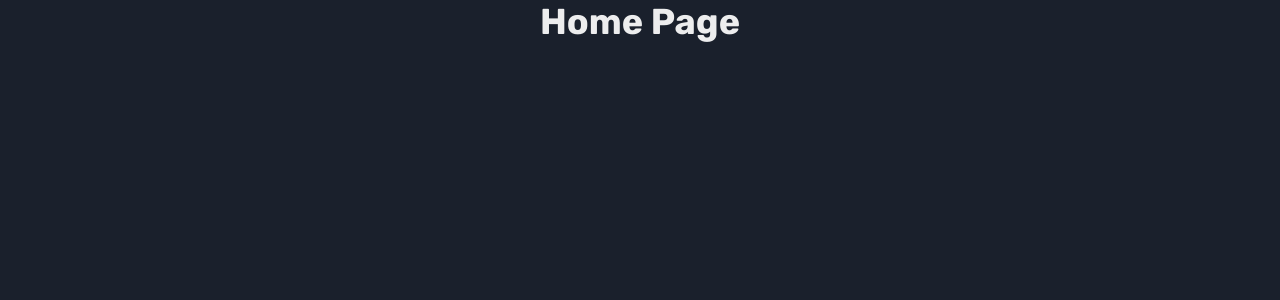
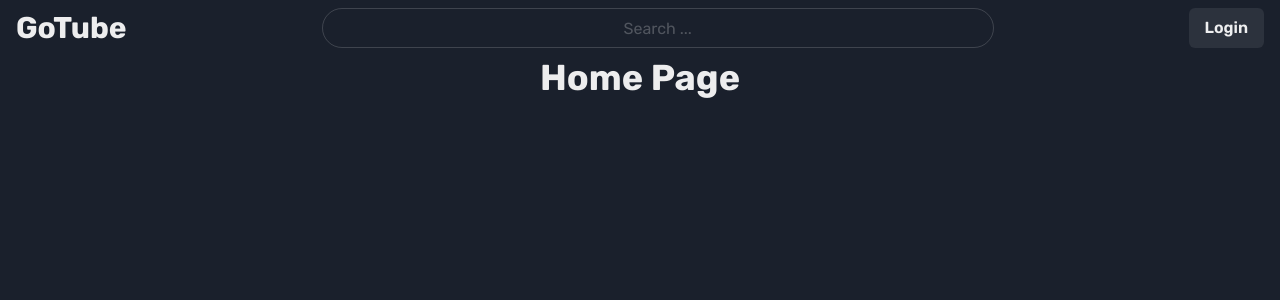
Before and after one commit to protomem/gotube, a Next.js app in the folder web/: page / in a window 1280 px wide. Shown: the top 300 px of the page. Built offline with nearby package versions, Linux system fonts and the light colour scheme.

Commit message:
feat(web): add main-layout and app-bar

```diff
--- a/web/package.json
+++ b/web/package.json
@@ -18,7 +18,8 @@
     "framer-motion": "^11.0.3",
     "next": "14.1.0",
     "react": "^18",
-    "react-dom": "^18"
+    "react-dom": "^18",
+    "react-icons": "^5.0.1"
   },
   "devDependencies": {
     "@tanstack/eslint-plugin-query": "^5.18.1",
--- /dev/null
+++ b/web/src/layouts/main-layout.tsx
@@ -0,0 +1,19 @@
+import { ReactNode } from "react";
+import { Box, Flex } from "@chakra-ui/react";
+
+interface Props {
+  appbar: ReactNode;
+  children: ReactNode;
+}
+
+export default function MainLayout({ appbar, children }: Props) {
+  return (
+    <Flex w="100%" h="100svh" direction="column">
+      <Box h="7svh">{appbar}</Box>
+
+      <Box h="93svh" overflowY="auto">
+        {children}
+      </Box>
+    </Flex>
+  );
+}
--- a/web/src/pages/index.tsx
+++ b/web/src/pages/index.tsx
@@ -1,9 +1,13 @@
 import { Center, Heading } from "@chakra-ui/react";
+import MainLayout from "@/layouts/main-layout";
+import AppBar from "@/widgets/app-bar";
 
 export default function Home() {
   return (
-    <Center>
-      <Heading>Home Page</Heading>
-    </Center>
+    <MainLayout appbar={<AppBar />}>
+      <Center>
+        <Heading>Home Page</Heading>
+      </Center>
+    </MainLayout>
   );
 }
--- /dev/null
+++ b/web/src/widgets/app-bar.tsx
@@ -0,0 +1,29 @@
+import { Button, Flex, Heading, Input, Spacer } from "@chakra-ui/react";
+
+export default function AppBar() {
+  return (
+    <Flex
+      h="100%"
+      mx="4"
+      direction="row"
+      justifyItems="center"
+      alignItems="center"
+      gap="4"
+    >
+      <Heading size="lg">GoTube</Heading>
+
+      <Spacer />
+
+      <Input
+        maxW="2xl"
+        rounded="full"
+        placeholder="Search ..."
+        textAlign="center"
+      />
+
+      <Spacer />
+
+      <Button>Login</Button>
+    </Flex>
+  );
+}
```
Also changed, not shown: 1 other file (tests, documents, lock files or other folders).
